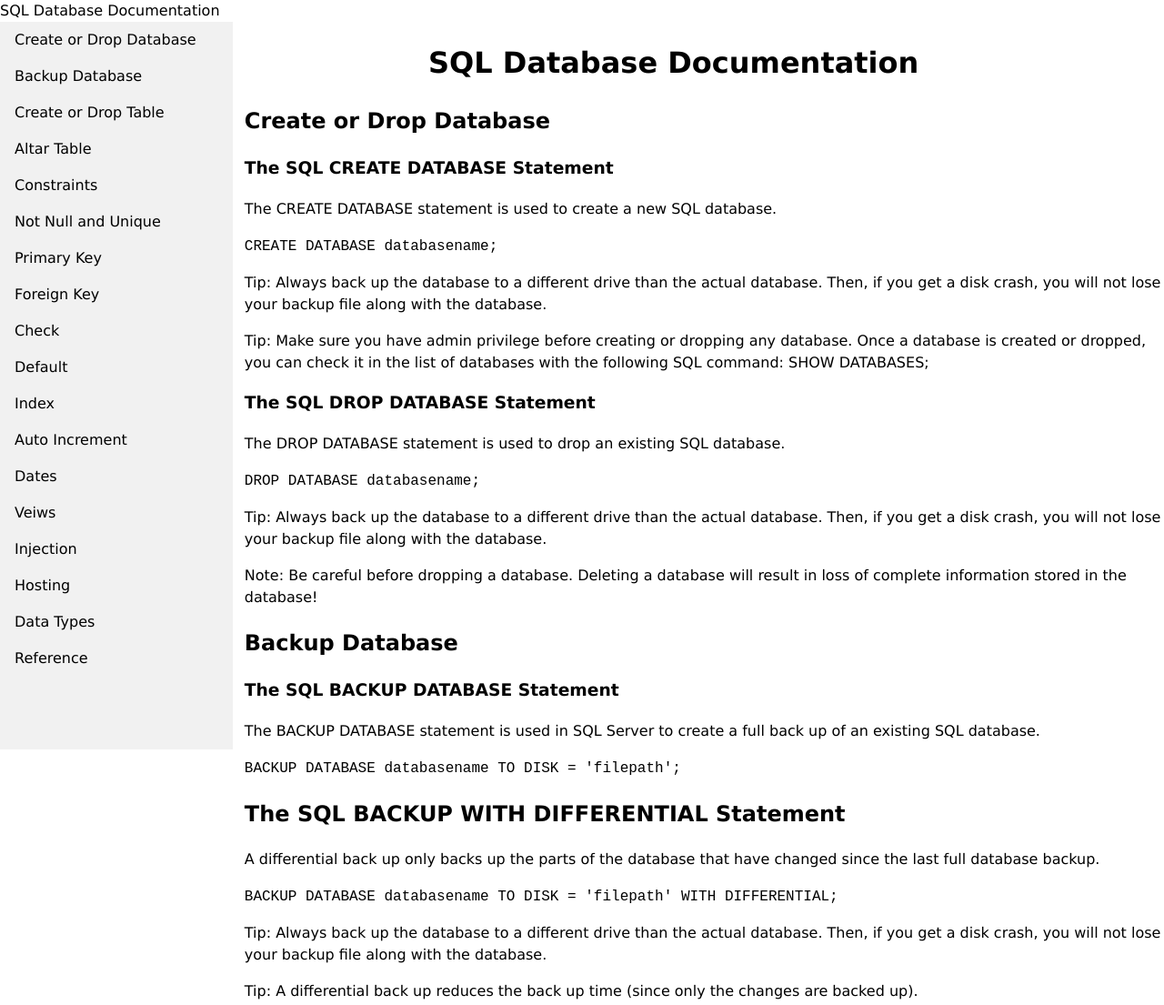
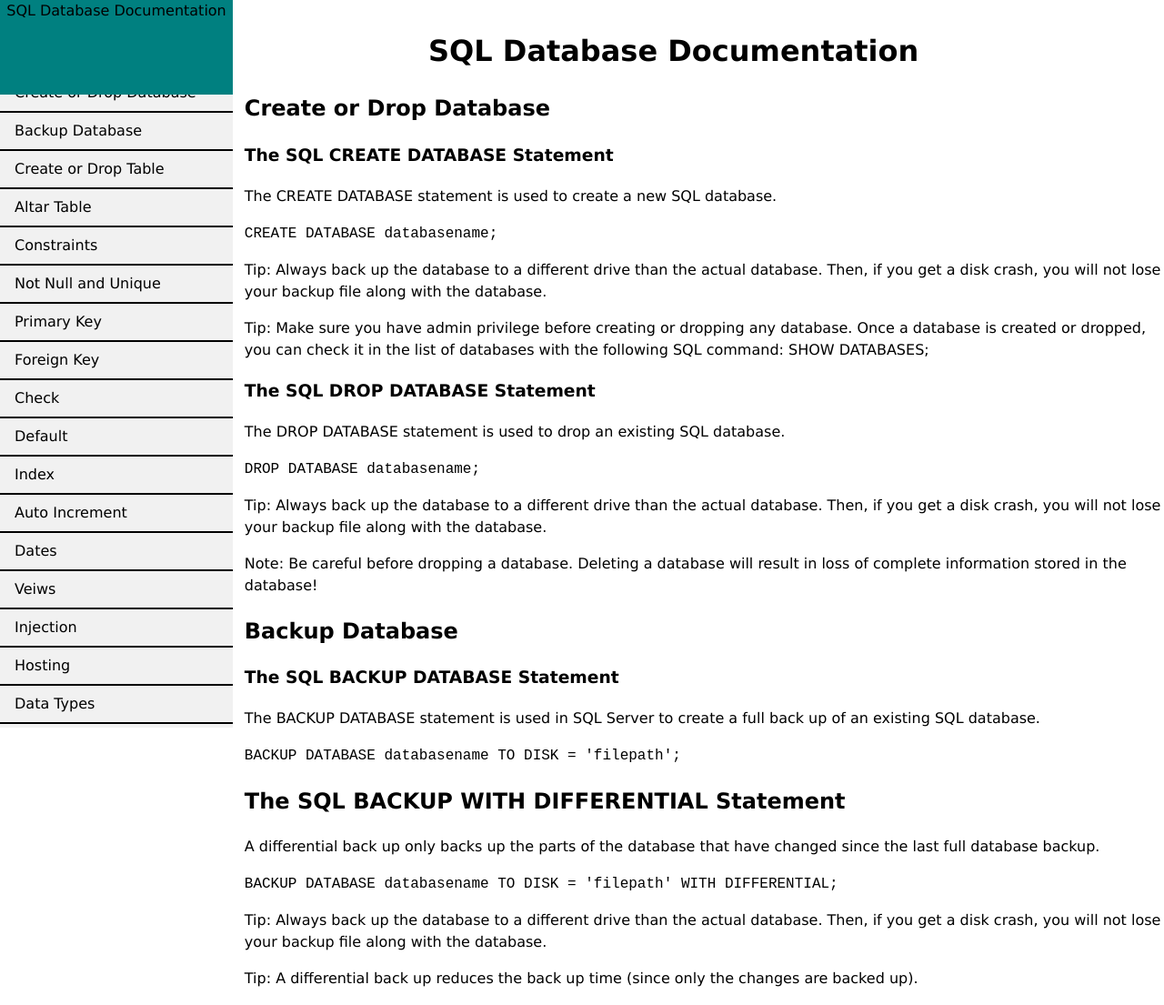
Before and after one commit to CaseyCrosby/FCC_techDocPage, a plain HTML site: page index.html in a window 1280 px wide. Shown: the top 1105 px of the page at 91% size. Drawn offline with Linux system fonts and the light colour scheme.

Commit message:
nav bar positioning

```diff
--- a/styles.css
+++ b/styles.css
@@ -7,24 +7,43 @@ body {
     padding: 0;
 }
 .nav_ul {
-    list-style: none;
     margin: 0;
     padding: 0;
     width: 20%;
     background-color: #f1f1f1;
     position: fixed;
-    height: 100%;
+    height: 90%;
     overflow: auto;
+    margin-top: 5em;
 }
+
+#navbar header {
+    text-align: center;
+    background-color: teal;
+    position: fixed;
+    padding: 0;
+    height: 13%;
+    width: 20%;
+    z-index: 1;
+}
+
+.nav_ul {
+    list-style: none;
+}
+
 .nav_ul li a {
     display: block;
     color: #000;
     padding: 8px 16px;
     text-decoration: none;
+    border-top: 2px solid black;
+
 }
 
 h1 {
     margin-left: 20%;
+    margin-top: 0;
+    padding-top: 1em;
 }
 
 #main-doc {
```
